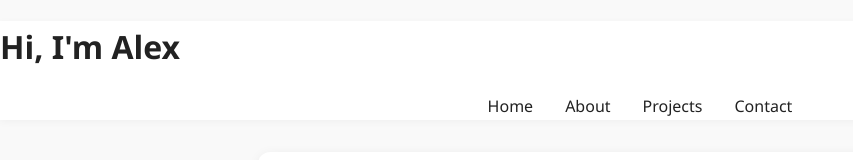
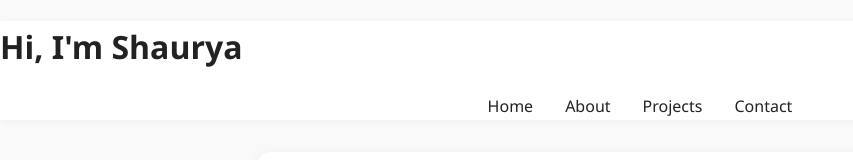
Before and after one commit to Connor5541/Connor, a plain HTML site: page index.html in a window 1280 px wide. Shown: the top 160 px of the page, without its empty margins (0-853 px from the left). Drawn offline with Linux system fonts and the light colour scheme.

Commit message:
Update index.html

```diff
--- a/index.html
+++ b/index.html
@@ -8,7 +8,7 @@
 </head>
 <body>
   <header>
-    <h1 id="typing-name">Hi, I'm Alex</h1>
+    <h1 id="typing-name">Hi, I'm Shaurya</h1>
     <nav>
       <ul>
         <li><a href="#home">Home</a></li>
```
